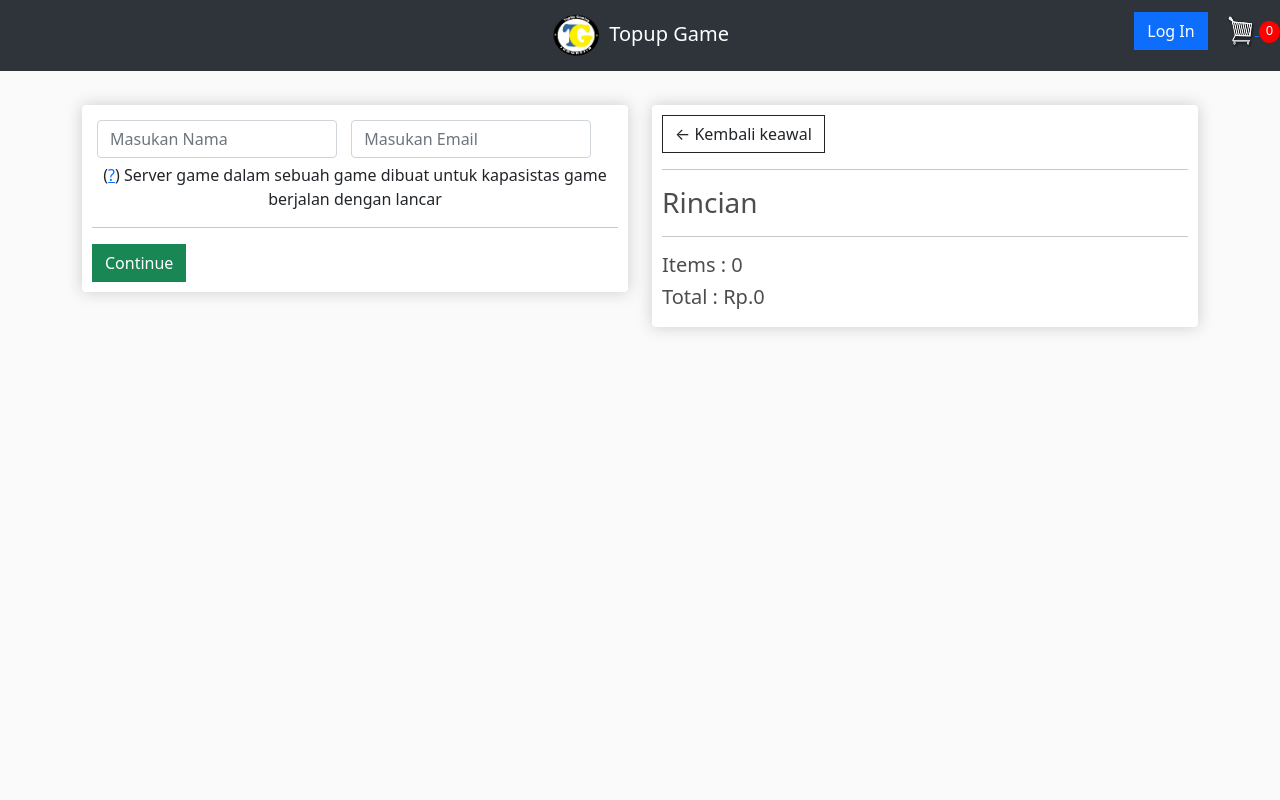
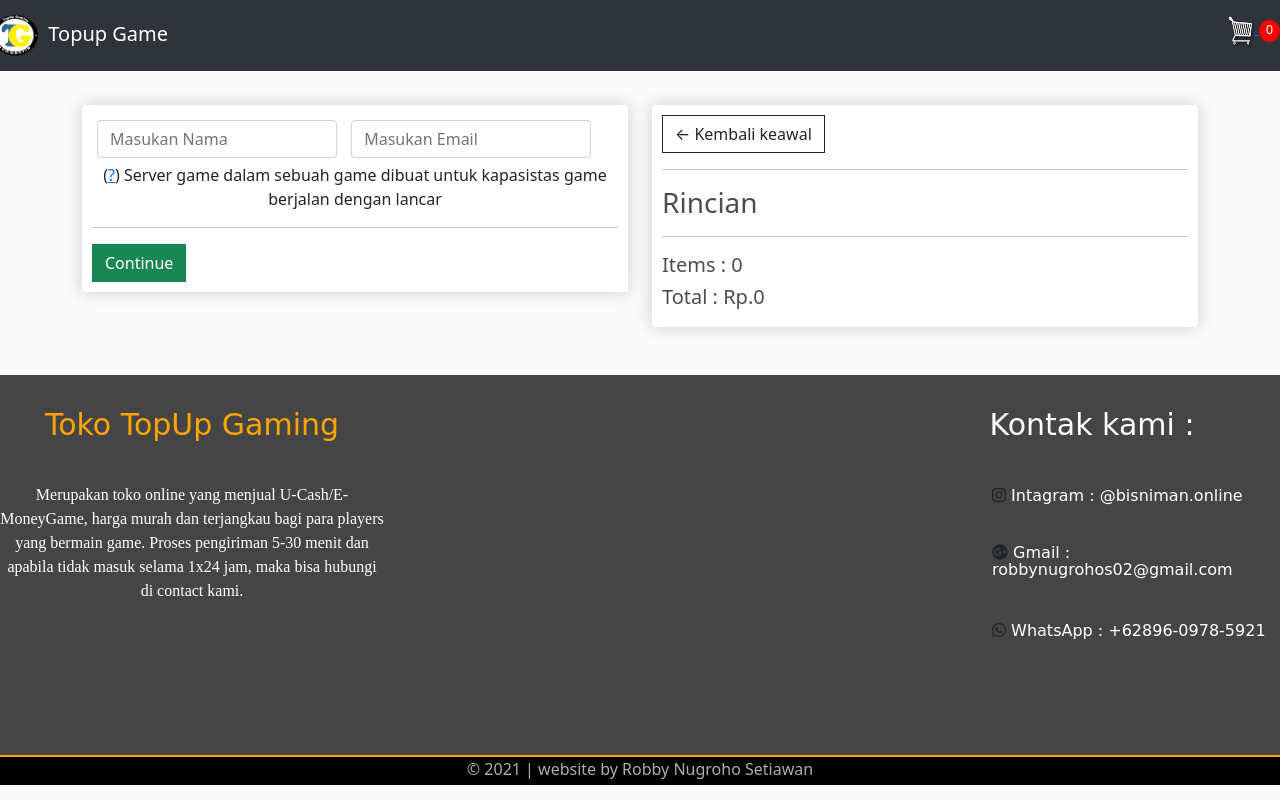
Before and after one commit to Robbyns99/WebTUG, a Django app: page /checkout/ in a window 1280 px wide. Run offline with Django 3.2, Linux system fonts and the light colour scheme; some libraries are stand-ins or nearby versions.

Commit message:
ecommerce3

```diff
--- /dev/null
+++ b/static/css/footer.css
@@ -0,0 +1,57 @@
+
+.footer-content{
+  width: 100%;
+  height: 380px;
+  background: #454545;
+  position: relative;
+}
+.footer-bottom{
+  width: 100%;
+  height: 30px;
+  color: #adadad;
+  background: black;
+  text-align: center;
+  border-top: 2px solid orange;
+}
+.footer-content .content-about,
+.footer-content .content-socialmedia{
+  width: 30%;
+  height: 400px;
+  position: absolute;
+}
+.footer-content .content-about h2{
+  font-family: Cursive;
+  color: orange;
+  text-align: center;
+  font-size: 30px;
+  line-height: 100px;
+}
+.footer-content .content-about p{
+  font-family: "Times New Roman", Georgia, serif;
+  color: white;
+  text-align: center;
+}
+.footer-content .content-socialmedia{
+  margin-left: 900px;
+}
+.footer-content .content-socialmedia h2{
+  font-family: Cursive;
+  color: white;
+  text-align: center;
+  font-size: 30px;
+  line-height: 100px;
+}
+.footer-content .content-socialmedia li{
+  margin-bottom: 40px;
+  margin-left: 60px;
+}
+.footer-content .content-socialmedia li a{
+  color: white;
+  font-family: Cursive;
+  text-decoration: none;
+}
+.footer-content .content-socialmedia li a:hover{
+	margin-left: 13px;
+	color: orange;
+
+}
--- a/static/css/main.css
+++ b/static/css/main.css
@@ -94,7 +94,12 @@ h1,h2,h3,h4,h5,h6{
 	opacity: .6;
 }
 
-
 .hidden{
 	display: none!important;
 }
+
+#LogoToko{
+	width: 55px;
+	height: 45px;
+	margin-left: -650px;
+}
--- a/toko/templates/toko1/checkout.html
+++ b/toko/templates/toko1/checkout.html
@@ -37,8 +37,9 @@
       <br>
 
       <div class="box-element hidden" id="payment-info">
-        <small>Pengaturan pembayaran</small>
-        <button id="make-payment">Buat pembayaran</button>
+        <b><small>Pengaturan pembayaran</small></b>
+        <div id="paypal-button-container"></div>
+        <!--<button id="make-payment">Buat pembayaran</button>-->
       </div>
     </div>
 
@@ -62,9 +63,43 @@
     </div>
   </div>
 
-<script type="text/javascript">
+  <div id="dana-container"></div>
+
+  <script src="https://www.paypal.com/sdk/js?client-id=AeKgT282WDCRy3ho75F8FN15J-DgHNTGD-M47TEnFiCiCKvoajbLMva1OXh0tpZbrwq5JupzHqyxx6h7&currency=USD"></script>
+  <script>
+    var total = "{{pesan.get_cart_total}}"
+    // Render the PayPal button into #paypal-button-container
+    paypal.Buttons({
+
+      style:{
+        color:'gold',
+        shape:'pill',
+      },
+
+        // Set up the transaction
+        createOrder: function(data, actions) {
+            return actions.order.create({
+                purchase_units: [{
+                    amount: {
+                        value: '0.01'
+                    }
+                }]
+            });
+        },
+
+        // Finalize the transaction
+        onApprove: function(data, actions) {
+            return actions.order.capture().then(function(details) {
+              submitFormData()
+            });
+        }
+
+    }).render('#paypal-button-container');
+</script>
+
+  <script type="text/javascript">
     var pengirimian = '{{pesan.pengiriman}}'
-    var total = "{{pesan.get_cart_total}}"
+
     var user = "{{user}}"
 
     if(pengirimian == 'False'){
@@ -89,9 +124,11 @@
       document.getElementById('payment-info').classList.remove("hidden");
     })
 
+    /*
     document.getElementById('make-payment').addEventListener('click',function(e){
       submitFormData()
     })
+    */
 
       function submitFormData(){
         console.log('Payment button clicked')
--- a/toko/templates/toko1/main.html
+++ b/toko/templates/toko1/main.html
@@ -9,10 +9,12 @@
     <!-- CSS only -->
     <link href="https://cdn.jsdelivr.net/npm/bootstrap@5.0.0-beta1/dist/css/bootstrap.min.css" rel="stylesheet" integrity="sha384-giJF6kkoqNQ00vy+HMDP7azOuL0xtbfIcaT9wjKHr8RbDVddVHyTfAAsrekwKmP1" crossorigin="anonymous">
     <link rel="stylesheet" type="text/css" href="{% static 'css/main.css' %}">
+    <link rel="stylesheet" type="text/css" href="{% static 'css/footer.css' %}">
 
     <script type="text/javascript">
         var user = '{{request.user}}'
 
+      // ! PERCOBAAN CSRF AJAX ! //
         //csrf valid ajax//
         // function getCookie(name) {
         //     var cookieValue = null;
@@ -36,13 +38,12 @@
         // }
         // var csrftoken = getCookie('csrftoken');
 
-
         function getCookie(nama){
           //Pisahkan string cookie dan dapatkan semua pasangan nama=nilai individu dalam sebuah array
-          console.log('cookie :', document.cookie)
+          //console.log('cookie :', document.cookie) <!--Pengecekan Cookie-->
 
           var cookieArr = document.cookie.split(";");
-          console.log('cookieArr :', document.cookie)
+          //console.log('cookieArr :', document.cookie) <!--Pengecekan CookieArr-->
 
           //Mengulangi elemen array
           var setCart = null
@@ -60,10 +61,6 @@
           return JSON.parse(setCart);
         }
 
-        // console.log('non parse:', getCookie('cart'));
-        // console.log('parse:', JSON.parse(getCookie('cart')))
-
-
         var cart = getCookie('cart')
         if(cart == undefined){
           cart = {}
@@ -73,13 +70,12 @@
 
         console.log('Cart:', cart)
     </script>
-
   </head>
   <body>
     <nav class="navbar navbar-expand-lg navbar-dark bg-dark">
       <div class="container-fluid"></div>
       <a class="navbar-brand" href="{%url 'store'%}">
-        <img src="{%static 'images/Logo-Polos.png'%}" width="55" height="45" alt="Topup-Gaming">
+        <img src="{%static 'images/Logo-Polos.png'%}" id="LogoToko">
         Topup Game
       </a>
       <button class="navbar-toggler" type="button" data-toggle="collapse" data-target="#navbarSupportedContent" aria-controls="navbarSupportedContent" aria-expanded="false" aria-label="Toggle navigation">
@@ -100,35 +96,7 @@
                 </div>
               </li> -->
         </ul>
-              <!-- <form class="form-inline my-2 my-lg-0">
-                <input class="form-control mr-sm-2" type="search" placeholder="Search" aria-label="Search">
-                <button class="btn btn-outline-success my-2 my-sm-0" type="submit">Search</button>
-              </form> -->
         <div class="from-inline my-2 my-lg-0">
-          <!-- Button trigger modal -->
-          <button type="button" class="btn btn-primary" data-bs-toggle="modal" data-bs-target="#exampleModal">
-            Log In
-          </button>
-
-          <!-- Modal -->
-          <div class="modal fade" id="exampleModal" tabindex="-1" aria-labelledby="exampleModalLabel" aria-hidden="true">
-            <div class="modal-dialog">
-              <div class="modal-content">
-                <div class="modal-header">
-                  <h5 class="modal-title" id="exampleModalLabel">Masukan username </h5>
-                  <button type="button" class="btn-close" data-bs-dismiss="modal" aria-label="Close"></button>
-                </div>
-                <div class="modal-body">
-                  .... <b>Test Ting Top Up</b>  ....
-                </div>
-                <div class="modal-footer">
-                  <button type="button" class="btn btn-secondary" data-bs-dismiss="modal">Batal </button>
-                  <button type="button" class="btn btn-primary">Masuk</button>
-                </div>
-              </div>
-            </div>
-          </div>
-
           <a href="{%url 'cart'%}">
             <img src="{%static 'images/cart.png'%}" id="cart-icon">
             <p id="cart-total">{{cartItems}}</p>
@@ -144,6 +112,34 @@
       {% endblock content %}
     </div>
 
+    <br>
+    <br>
+
+  <!--FOOTER-->
+    <footer>
+      <div class="footer-content">
+        <div class="content-about">
+          <h2> Toko TopUp Gaming </h2>
+          <p>
+            Merupakan toko online yang menjual U-Cash/E-MoneyGame, harga murah dan terjangkau bagi para players yang bermain game.
+            Proses pengiriman 5-30 menit dan apabila tidak masuk selama 1x24 jam,
+            maka bisa hubungi di contact kami.
+          </p>
+        </div>
+        <div class="content-socialmedia">
+          <h2> Kontak kami : </h2>
+          <ul>
+            <li class="fab fa-instagram"><a href="https://www.instagram.com/bisniman.online/">   Intagram  : @bisniman.online</a></li>
+            <li class='fab fa-google-plus'><a href="https://Eboygaming12@gmail.com"> Gmail     : robbynugrohos02@gmail.com</a></li>
+            <li class='fab fa-whatsapp'><a href="https://wa.me/6289609785921">    WhatsApp  : +62896-0978-5921</a></li>
+          </ul>
+        </div>
+      </div>
+      <div class="footer-bottom">
+        &copy; 2021 | website by Robby Nugroho Setiawan
+      </div>
+    </footer>
+
   <!-- JS, Popper.js, and jQuery -->
     <!--
     <script src="https://code.jquery.com/jquery-3.5.1.slim.min.js" integrity="sha384-DfXdz2htPH0lsSSs5nCTpuj/zy4C+OGpamoFVy38MVBnE+IbbVYUew+OrCXaRkfj" crossorigin="anonymous"></script>
@@ -152,7 +148,7 @@
     -->
   <!-- JavaScript Bundle with Popper -->
     <script src="https://cdn.jsdelivr.net/npm/bootstrap@5.0.0-beta1/dist/js/bootstrap.bundle.min.js" integrity="sha384-ygbV9kiqUc6oa4msXn9868pTtWMgiQaeYH7/t7LECLbyPA2x65Kgf80OJFdroafW" crossorigin="anonymous"></script>
-
+    <script src='https://kit.fontawesome.com/a076d05399.js'></script>
     <script type="text/javascript" src="{% static 'js/cart2.js' %}"></script>
   </body>
 </html>
--- a/toko/views.py
+++ b/toko/views.py
@@ -3,6 +3,7 @@ from django.http import JsonResponse
 import json
 import datetime
 from .utils import cookieCart, cartData, guestOrder
+from django.views.decorators.csrf import csrf_exempt
 
 from .models import Produk
 from .models import Customer
@@ -48,7 +49,7 @@ def checkout(request):
 	context = {'items':items, 'pesan':pesan, 'cartItems':cartItems, 'user':user}
 	return render(request, 'toko1/checkout.html', context)
 
-#advanechURL
+ #advanechURL
 def updateItem(request):
 	data = json.loads(request.body)
 	produkId = data['produkId']
@@ -74,6 +75,8 @@ def updateItem(request):
 
 	return JsonResponse('Item telah ditambahkan', safe=False)
 
+@csrf_exempt
+#csrf_exempt untuk membaca interaksi proses antara data customer ke admin
 def prosesPesan(request):
 	transaksi_id = datetime.datetime.now().timestamp()
 	data = json.loads(request.body)
```
Also changed, not shown: Cara Kerja PayPal.txt (added, +7 -0 lines), requirements.txt (added, +15 -0 lines), db.sqlite3. Lines whose indentation alone changed are shown as unchanged.
